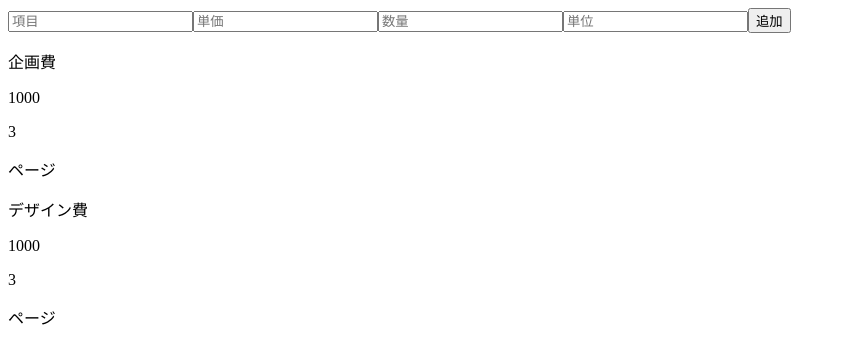
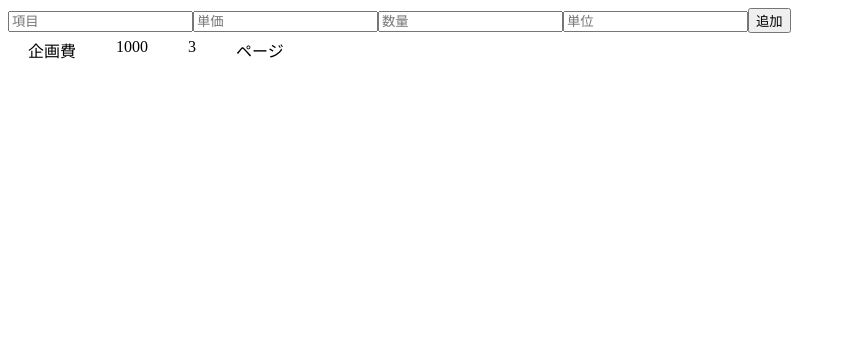
Before and after one commit to ishigami-prart/react-mitumori, a React (Create React App) app: page / in a window 1280 px wide. Shown: the top 364 px of the page, without its empty margins (0-846 px from the left). Built offline with nearby package versions, Linux system fonts and the light colour scheme.

Commit message:
合計金額を表示

```diff
--- a/src/App.jsx
+++ b/src/App.jsx
@@ -11,13 +11,8 @@ export default function App() {
       koumoku: "企画費",
       tanka: "1000",
       suuryou: "3",
-      tani: "ページ"
-    },
-    {
-      koumoku: "デザイン費",
-      tanka: "1000",
-      suuryou: "3",
-      tani: "ページ"
+      tani: "ページ",
+      hiyou: ""
     }
   ]);
 
@@ -31,7 +26,8 @@ export default function App() {
       koumoku: koumokuText,
       tanka: tankaText,
       suuryou: suuryouText,
-      tani: taniText
+      tani: taniText,
+      hiyou: tankaText * suuryouText
     };
 
     const newPrice = [...price, newPriceObject];
@@ -72,11 +68,12 @@ export default function App() {
 
       {price.map((s, index) => {
         return (
-          <div key={index}>
+          <div key={index} className="mitumori_table">
             <p>{s.koumoku}</p>
             <p>{s.tanka}</p>
             <p>{s.suuryou}</p>
             <p>{s.tani}</p>
+            <p>{s.hiyou}</p>
           </div>
         );
       })}
--- a/src/styles.css
+++ b/src/styles.css
@@ -2,3 +2,13 @@
   font-family: sans-serif;
   text-align: center;
 }
+
+.mitumori_table {
+  display: flex;
+}
+
+.mitumori_table p {
+  padding: 5px 20px;
+  margin: 0;
+  box-sizing: border-box;
+}
```
